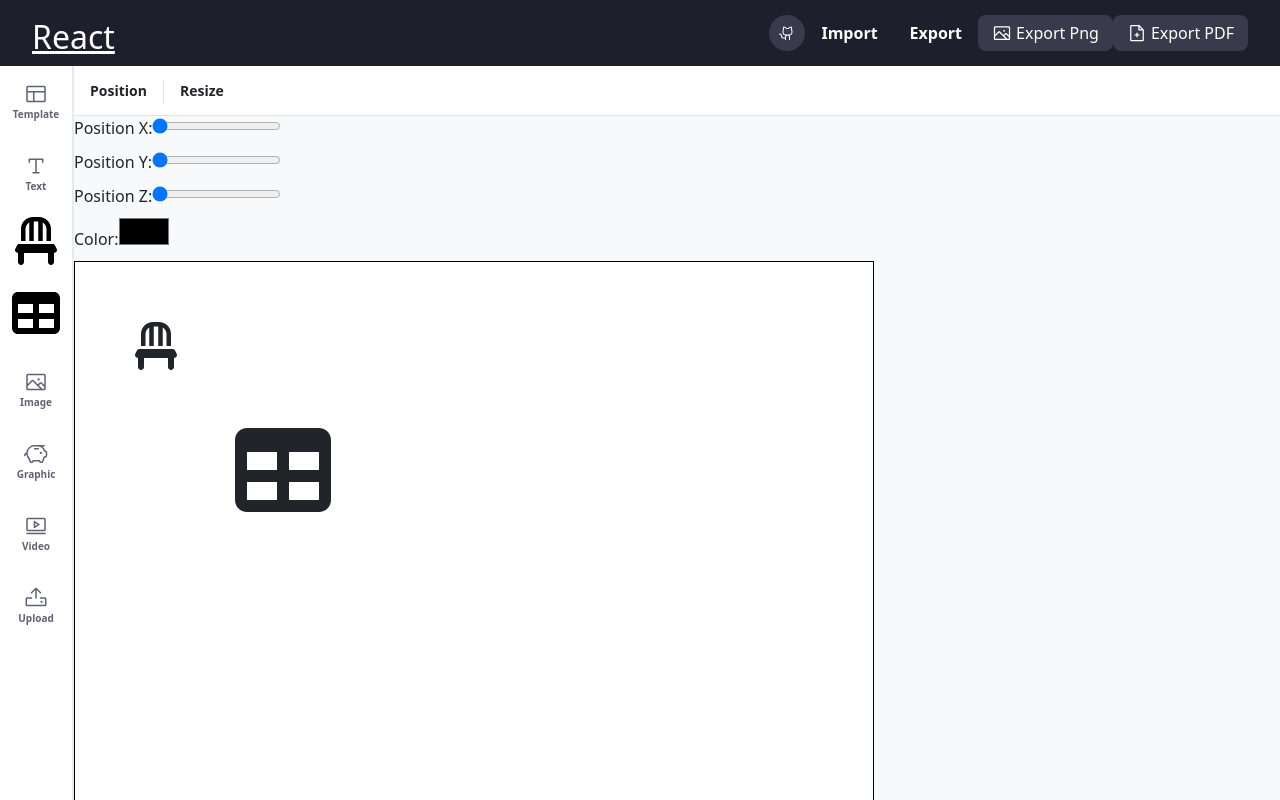
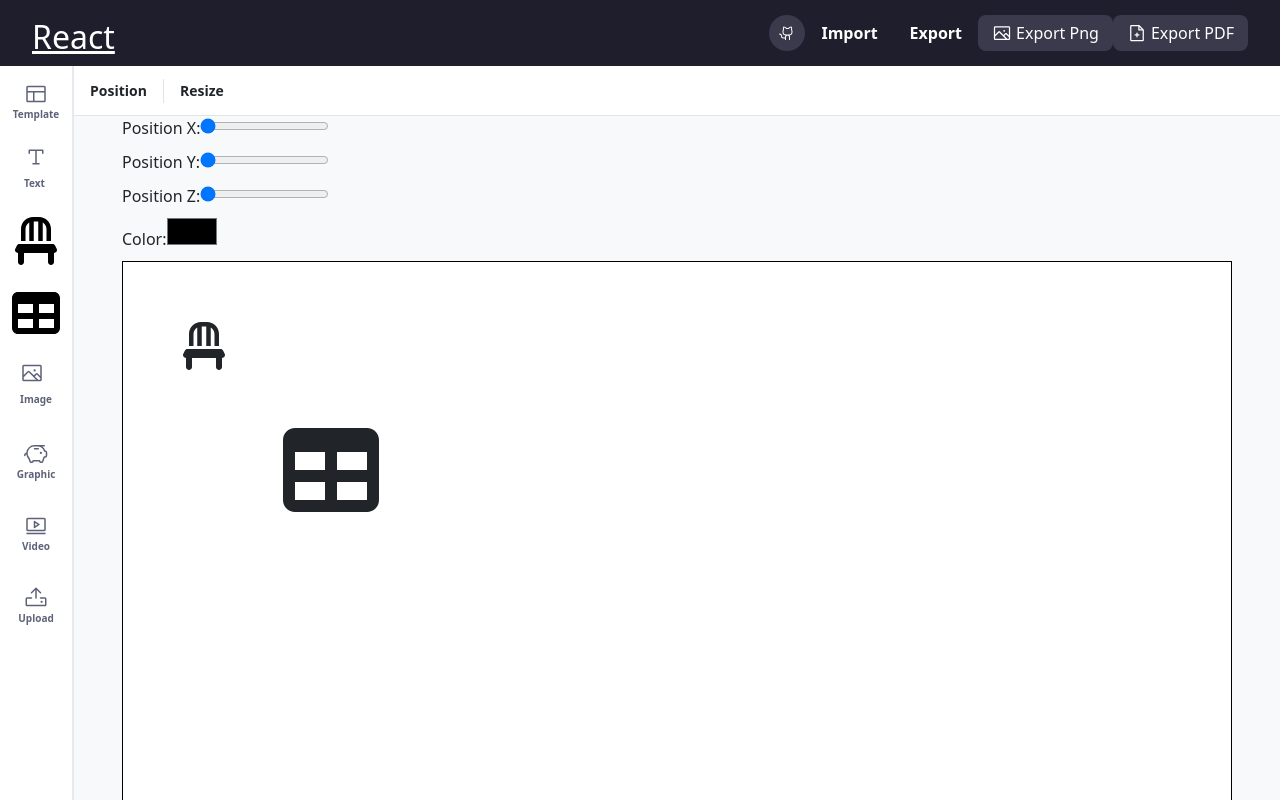
Before and after one commit to hamzaxtone/react-drag-drop-clone-update, a React (Create React App) app: page / in a window 1280 px wide. Built offline with nearby package versions, Linux system fonts and the light colour scheme.

Commit message:
delete button working fine & UI handled

```diff
--- a/src/Canvas.js
+++ b/src/Canvas.js
@@ -95,6 +95,7 @@ const Canvas = ({ items, onDrop, onRemoveItem, onUpdateItems ,canvasRef  }) => {
   };
 
   const handleRemoveItemClick = (itemId) => {
+    console.log('handleRemoveItemClick');
     onRemoveItem(itemId);
     setSelectedItem(null);
   };
@@ -146,8 +147,15 @@ const Canvas = ({ items, onDrop, onRemoveItem, onUpdateItems ,canvasRef  }) => {
   const pngExportRef = () => {
     return canvasRef;
   }
+  // const [canvasWidth, setcanvasWidth] = useState(null);
+
+  // useEffect((canvasRef) => {
+  //   console.log(canvasRef.current.clientWidth);
+  // },[canvasRef]);
+
   return (
     <section id='Canvas' className='flex-grow-1 Canvas'>
+      <div className='px-5'>
       <TopPanel
         positionX={positionX}
         positionY={positionY}
@@ -165,7 +173,7 @@ const Canvas = ({ items, onDrop, onRemoveItem, onUpdateItems ,canvasRef  }) => {
         id='print'
         style={{
           position: 'relative',
-          width: '800px',
+          width: '100%',
           background:'#ffffff',
           height: '600px',
           border: '1px solid black',
@@ -178,12 +186,9 @@ const Canvas = ({ items, onDrop, onRemoveItem, onUpdateItems ,canvasRef  }) => {
         {items.map((item, index) => (
           <div
             key={index}
-            draggable
 
-            onMouseUp={(e) => handleMouseUp(e, item)}
-            onMouseDown={(e) => handleMouseDown(e, item)}
-            onDragStart={(e) => handleDragStart(e, item)}
-            onClick={(e) => handleItemClick(e, item)}
+            className='draggedItem'
+
             style={{
               position: 'absolute',
               left: item.x,
@@ -196,11 +201,24 @@ const Canvas = ({ items, onDrop, onRemoveItem, onUpdateItems ,canvasRef  }) => {
               outlineOffset: selectedItem === item ? '-3px' : '0px',
             }}
           >
+            <div className='draggableItem'
+              draggable
+              onMouseUp={(e) => handleMouseUp(e, item)}
+              onMouseDown={(e) => handleMouseDown(e, item)}
+              onDragStart={(e) => handleDragStart(e, item)}
+              onClick={(e) => handleItemClick(e, item)}
+            >
             {item.name === 'Chair' ? (
-              <FontAwesomeIcon title={item.name} color={item.color} size='3x' icon={faChair} />
-            ) : (
-              <FontAwesomeIcon title={item.name} color={item.color} size='6x' icon={faTable} />
-            )}
+                <FontAwesomeIcon title={item.name} color={item.color} size='3x' icon={faChair} />
+              ): item.name === 'Table' ? (
+                <FontAwesomeIcon title={item.name} color={item.color} size='6x' icon={faTable} />
+              )
+              : item.name === 'Text' ? (
+                <h6>Text</h6>
+              ) : (
+                <h6>{item.name}</h6>
+              )}
+            </div>
             {selectedItem === item && (
               <FontAwesomeIcon
                 style={{
@@ -214,6 +232,7 @@ const Canvas = ({ items, onDrop, onRemoveItem, onUpdateItems ,canvasRef  }) => {
           </div>
         ))}
       </div>
+      </div>
     </section>
   );
 };
--- a/src/LeftPanel.js
+++ b/src/LeftPanel.js
@@ -41,12 +41,14 @@ const LeftPanel = ({ onDragStart }) => {
             <span className="css-184r8y9">Template</span>
           </li>
           <li className="css-i9ow3q element">
+          <DraggableItem itemName="Text" onDragStart={onDragStart}>
             <div className="css-16iqw5x">
               <svg xmlns="http://www.w3.org/2000/svg" viewBox="0 0 256 256" fill="currentColor" width="1em" height="1em">
                 <path d="M208 56v32a8 8 0 0 1-16 0V64h-56v128h24a8 8 0 0 1 0 16H96a8 8 0 0 1 0-16h24V64H64v24a8 8 0 0 1-16 0V56a8 8 0 0 1 8-8h144a8 8 0 0 1 8 8Z"></path>
               </svg>
             </div>
             <span className="css-184r8y9">Text</span>
+            </DraggableItem>
           </li>
           <li className="css-i9ow3q element">
           <DraggableItem itemName="Chair" onDragStart={onDragStart}>
@@ -71,12 +73,14 @@ const LeftPanel = ({ onDragStart }) => {
             <span className="css-184r8y9">Frame</span> */}
           </li>
           <li className="css-i9ow3q element">
+          <DraggableItem itemName="Image" onDragStart={onDragStart}>
             <div className="css-16iqw5x">
               <svg xmlns="http://www.w3.org/2000/svg" viewBox="0 0 256 256" fill="currentColor" width="1em" height="1em">
                 <path d="M216 40H40a16 16 0 0 0-16 16v144a16 16 0 0 0 16 16h176a16 16 0 0 0 16-16V56a16 16 0 0 0-16-16Zm0 16v102.75l-26.07-26.06a16 16 0 0 0-22.63 0l-20 20-44-44a16 16 0 0 0-22.62 0L40 149.37V56ZM40 172l52-52 80 80H40Zm176 28h-21.37l-36-36 20-20L216 181.38V200Zm-72-100a12 12 0 1 1 12 12 12 12 0 0 1-12-12Z"></path>
               </svg>
             </div>
             <span className="css-184r8y9">Image</span>
+            </DraggableItem>
           </li>
           <li className="css-i9ow3q element">
             <div className="css-16iqw5x">
--- a/src/mainTop.js
+++ b/src/mainTop.js
@@ -63,7 +63,9 @@ const MainTop = ({ items, onExport, onImport, onSaveAsPNG,onSaveAsPDF  }) => {
          </div>
          Preview
       </div> */}
+      {/* <pre>{JSON.stringify(items, null, 2)}</pre> */}
    </div>
+
 </div>
 
     );
```
